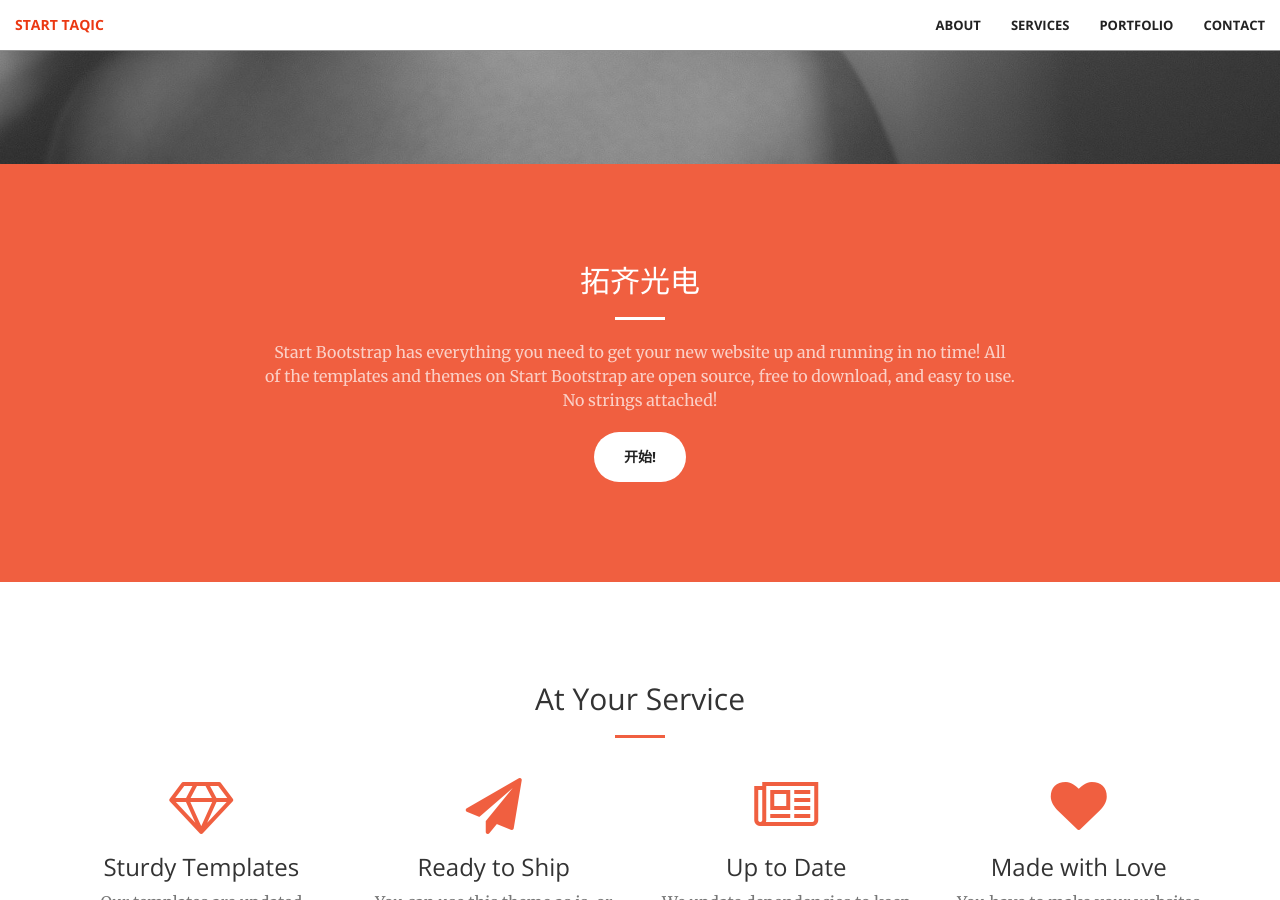
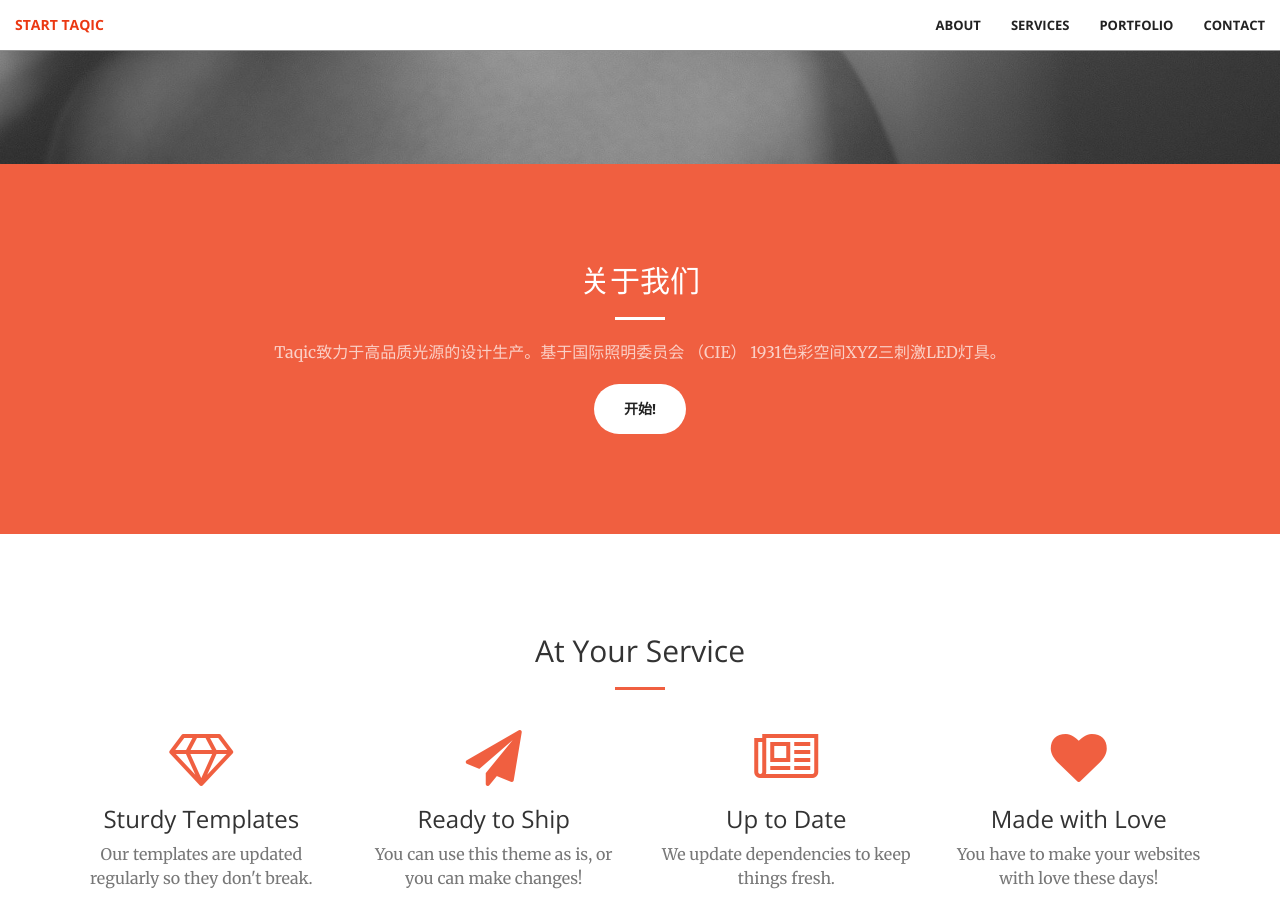
Before and after one commit to taqic/taqic.github.io, a Jekyll site: the page built from index.html, in a window 1280 px wide and 900 px high, scrolled down 736 px. Built offline with Jekyll 4.4.1, drawn with Linux system fonts in a browser that asks for light colours.

Commit message:
Update call-to-action.html

```diff
--- a/_includes/call-to-action.html
+++ b/_includes/call-to-action.html
@@ -2,9 +2,9 @@
     <div class="container">
         <div class="row">
             <div class="col-lg-8 col-lg-offset-2 text-center">
-                <h2 class="section-heading">拓齐光电</h2>
+                <h2 class="section-heading">关于我们</h2>
                 <hr class="light">
-                <p class="text-faded">Start Bootstrap has everything you need to get your new website up and running in no time! All of the templates and themes on Start Bootstrap are open source, free to download, and easy to use. No strings attached!</p>
+                <p class="text-faded">Taqic致力于高品质光源的设计生产。基于国际照明委员会 （CIE） 1931色彩空间XYZ三刺激LED灯具。</p>
                 <a href="#" class="btn btn-default btn-xl">开始!</a>
             </div>
         </div>
```
